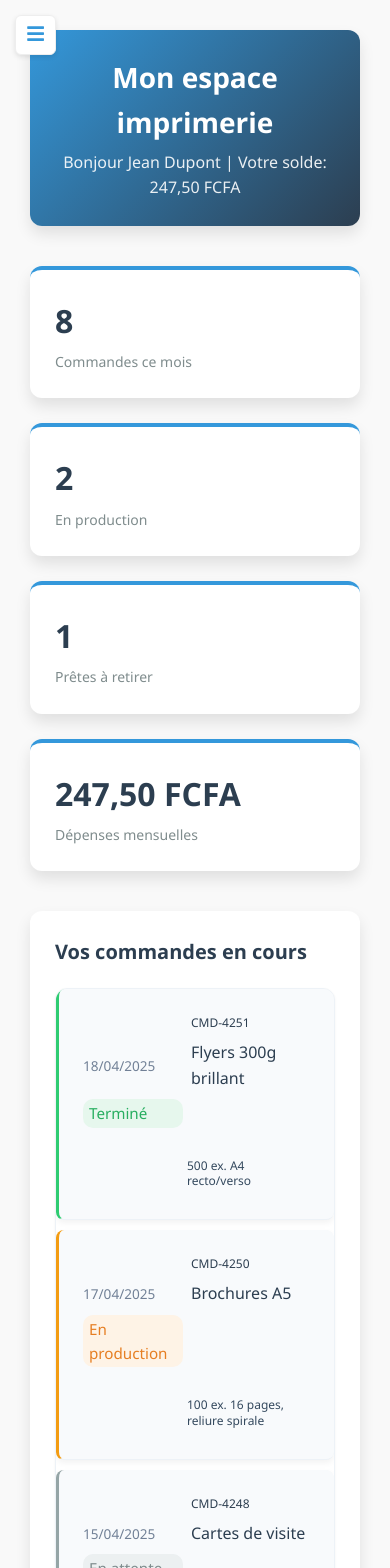
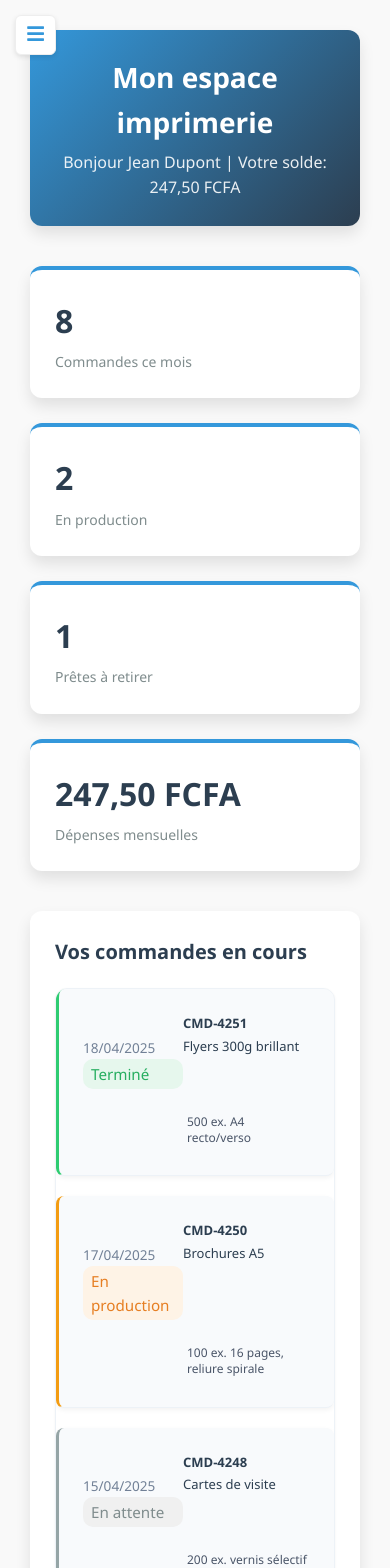
Before and after one commit to PaolaJeanne/dashboard, a React (Create React App) app: page / in a window 390 px wide. Shown: the top 1568 px of the page. Built offline with nearby package versions, Linux system fonts and the light colour scheme.

Commit message:
MAJ dashboard

```diff
--- a/package.json
+++ b/package.json
@@ -8,6 +8,7 @@
     "@testing-library/react": "^16.3.0",
     "@testing-library/user-event": "^13.5.0",
     "leaflet": "^1.9.4",
+    "lucide-react": "^0.503.0",
     "react": "^19.1.0",
     "react-dom": "^19.1.0",
     "react-icons": "^5.5.0",
--- a/src/pages/Aide.js
+++ b/src/pages/Aide.js
@@ -1,11 +1,31 @@
 import React from 'react';
-import '../styles/Aide.css'; // Assurez-vous d'avoir le bon chemin vers votre fichier CSS
+import { Mail, HelpCircle } from 'lucide-react';
+import '../styles/Aide.css';
 
 const Aide = () => {
   return (
-    <div>
-      <h2>Aide</h2>
-      <p>Besoin d’aide ? Contactez le support ou consultez la FAQ.</p>
+    <div className="aide-container">
+      <div className="aide-header">
+        <HelpCircle size={28} />
+        <h2>Centre d'aide</h2>
+      </div>
+      <p className="aide-description">
+        Besoin d’aide ? Trouvez rapidement des réponses à vos questions ou contactez notre support technique.
+      </p>
+
+      <div className="aide-options">
+        <div className="aide-option">
+          <h4>📚 Consulter la FAQ</h4>
+          <p>Explorez les questions fréquentes pour résoudre les problèmes courants.</p>
+          <a href="/faq" className="aide-link">Voir la FAQ</a>
+        </div>
+
+        <div className="aide-option">
+          <h4><Mail size={18} style={{ verticalAlign: 'middle' }} /> Contacter le support</h4>
+          <p>Notre équipe est disponible du lundi au vendredi pour vous aider.</p>
+          <a href="mailto:support@tonsite.com" className="aide-link">Envoyer un message</a>
+        </div>
+      </div>
     </div>
   );
 };
--- a/src/styles/Aide.css
+++ b/src/styles/Aide.css
@@ -1,6 +1,62 @@
-h2 {
-    color: #264653;
-  }
-h2:hover {
-    color: #2a9d8f;
-  }
+.aide-container {
+  background-color: #fff;
+  padding: 30px;
+  border-radius: 12px;
+  box-shadow: 0 8px 20px rgba(0, 0, 0, 0.05);
+  max-width: 700px;
+  margin: 0 auto;
+  color: #2c3e50;
+}
+
+.aide-header {
+  display: flex;
+  align-items: center;
+  gap: 10px;
+  margin-bottom: 20px;
+}
+
+.aide-description {
+  font-size: 16px;
+  color: #555;
+  margin-bottom: 30px;
+}
+
+.aide-options {
+  display: grid;
+  gap: 20px;
+}
+
+.aide-option {
+  background-color: #f9f9f9;
+  padding: 20px;
+  border-left: 4px solid #3498db;
+  border-radius: 8px;
+  transition: background-color 0.3s ease;
+}
+
+.aide-option:hover {
+  background-color: #f0f8ff;
+}
+
+.aide-option h4 {
+  margin: 0 0 10px;
+  font-size: 18px;
+  color: #34495e;
+}
+
+.aide-option p {
+  margin: 0 0 10px;
+  font-size: 14px;
+  color: #7f8c8d;
+}
+
+.aide-link {
+  font-size: 14px;
+  color: #3498db;
+  text-decoration: none;
+  font-weight: 500;
+}
+
+.aide-link:hover {
+  text-decoration: underline;
+}
--- a/src/styles/Dashboard.css
+++ b/src/styles/Dashboard.css
@@ -139,128 +139,116 @@ restons sur ce style si diminue juste les tailles de orders-list /* styles/Dashb
 /* Orders List */
 .orders-list {
   display: grid;
-  gap: 10px;
+  gap: 20px;
 }
 
 .order-card {
-  padding: 15px;
+  display: grid;
+  grid-template-columns: 1fr 1fr 1fr; /* 3 colonnes égales */
+  gap: 10px;
+  align-items: center;
+  padding: 12px 15px;
   border-radius: 8px;
   border-left: 3px solid #3498db;
   background-color: #f8fafc;
-  box-shadow: 0 3px 6px rgba(0, 0, 0, 0.05);
-  transition: box-shadow 0.3s ease;
+  box-shadow: 0 2px 5px rgba(0, 0, 0, 0.05);
+  transition: all 0.2s ease;
 }
 
 .order-card:hover {
-  box-shadow: 0 4px 8px rgba(0, 0, 0, 0.1);
-  transform: translateY(-2px);
-  cursor: pointer;
+  box-shadow: 0 3px 7px rgba(0, 0, 0, 0.1);
 }
 
+/* Colonnes égales */
+.order-col {
+  display: flex;
+  flex-direction: column;
+  min-width: 0; /* Permet le truncate */
+}
+
+.order-id {
+  font-weight: 600;
+  font-size: 13px;
+  color: #2c3e50;
+  white-space: nowrap;
+  overflow: hidden;
+  text-overflow: ellipsis;
+}
+
+.order-date {
+  font-size: 12px;
+  color: #7f8c8d;
+  margin-top: 3px;
+}
+
+.order-type {
+  font-size: 13px;
+  color: #2c3e50;
+  white-space: nowrap;
+  overflow: hidden;
+  text-overflow: ellipsis;
+}
+
+.order-details {
+  font-size: 12px;
+  color: #7f8c8d;
+  margin-top: 3px;
+}
+
+.order-status-container {
+  text-align: right;
+}
+
+.order-status {
+  display: inline-block;
+  padding: 3px 8px;
+  border-radius: 10px;
+  font-size: 11px;
+  font-weight: 500;
+}
+
+/* Couleurs des statuts */
 .order-card.status-terminé {
   border-left-color: #2ecc71;
+}
+.order-card.status-terminé .order-status {
+  background-color: #e6f7ed;
+  color: #27ae60;
 }
 
 .order-card.status-en-production {
   border-left-color: #f39c12;
 }
-
-.order-card.status-en-attente {
-  border-left-color: #95a5a6;
-}
-
-.order-main {
-  display: flex;
-  align-items: center;
-  gap: 8px;
-  flex-wrap: wrap;
-  margin-bottom: 8px;
-}
-
-.order-id {
-  font-weight: 500;
-  color: #2c3e50;
-  font-size: 10px;
-}
-
-.order-date, .order-status {
-  font-size: 10px;
-  color: #7f8c8d;
-}
-
-.order-status {
-  padding: 3px 8px;
-  border-radius: 10px;
-  background-color: #ecf0f1;
-  font-size: 11px;
-  font-weight: 400;
-}
-
-.order-card.status-terminé {
-  border-left-color: #2ecc71;
-}
-
-.order-card.status-en-production {
-  border-left-color: #f39c12;
+.order-card.status-en-production .order-status {
+  background-color: #fef3e6;
+  color: #e67e22;
 }
 
 .order-card.status-en-attente {
   border-left-color: #95a5a6;
 }
-
-.order-card.status-terminé .order-status {
-  background-color: #e6f7ed; /* Version plus claire */
-  color: #27ae60;
-}
-
-.order-card.status-en-production .order-status {
-  background-color: #fef3e6; /* Version plus claire */
-  color: #e67e22;
+.order-card.status-en-attente .order-status {
+  background-color: #f0f0f0;
+  color: #7f8c8d;
 }
 
 .order-details p {
-  margin: 8px 0; /* Réduit de 10px */
-  font-size: 11px; /* Réduit de 14px */
-  color: #34495e;
-  line-height: 1.4; /* Légèrement plus serré */
+  margin: 6px 0; /* Réduit de 8px */
+  font-size: 12px; /* Réduit de 13px */
+  line-height: 1.3; /* Légèrement plus serré */
 }
 
-
-/* Responsive ajusté */
+/* Responsive */
 @media (max-width: 768px) {
-  .orders-list {
-    gap: 10px;
+  .order-card {
+    grid-template-columns: 1fr;
+    gap: 8px;
   }
 
-  .order-card {
-    padding: 12px;
-  }
-
-  .order-main {
-    gap: 8px;
+  .order-status-container {
+    text-align: left;
   }
 }
-
-  .order-id {
-    font-size: 12px; /* Réduit de 13px */
-  }
-
-  .order-date, .order-status {
-    font-size: 11px; /* Réduit de 12px */
-  }
-
-  .order-status {
-    padding: 2px 6px; /* Réduit de 3px 8px */
-    font-size: 10px; /* Réduit de 11px */
-  }
-
-  .order-details p {
-    margin: 6px 0; /* Réduit de 8px */
-    font-size: 12px; /* Réduit de 13px */
-    line-height: 1.3; /* Légèrement plus serré */
-  }
-
-
 /* Columns Layout */
 .columns-container {
   display: grid;
```
Also changed, not shown: 1 other file (tests, documents, lock files or other folders).
